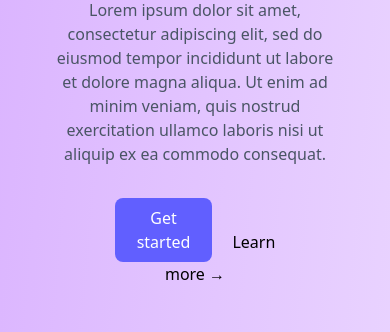
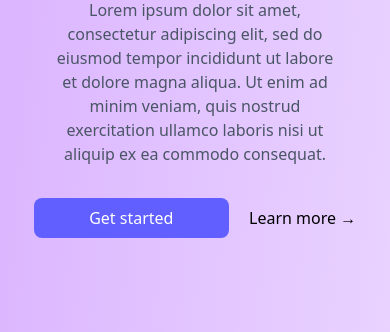
Before and after one commit to NourelhudaAshraf/Tailwind-Responsive-Web-Project, a website: page index.html in a window 390 px wide. Shown: the part 512-844 px from the top of the page. Drawn offline with Linux system fonts and the light colour scheme.

Commit message:
Update index.html

```diff
--- a/index.html
+++ b/index.html
@@ -74,7 +74,7 @@
         consequat.
       </p>
 
-      <div class="mt-8 space-x-4 w-6/12 md:w-6/12 lg:w-4/12 m-auto">
+      <div class="mt-8 space-x-4  w-full sm:w-6/12  md:w-6/12 lg:w-4/12 m-auto">
         <button class="bg-indigo-500 text-white px-4 py-2 rounded-lg w-6/12 md:w-4/12">Get started</button>
         <a href="#" class="text-black dark:text-white w-6/12">Learn more →</a>
       </div>
```
